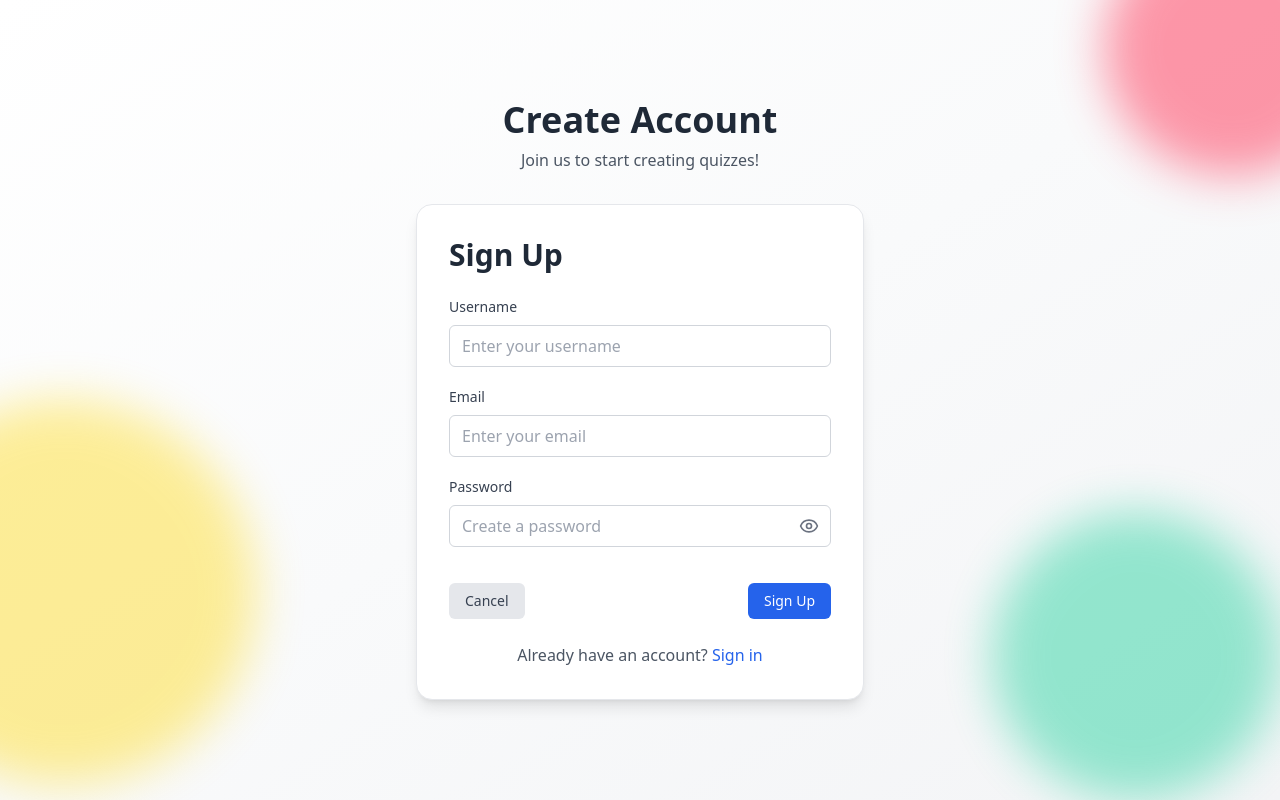
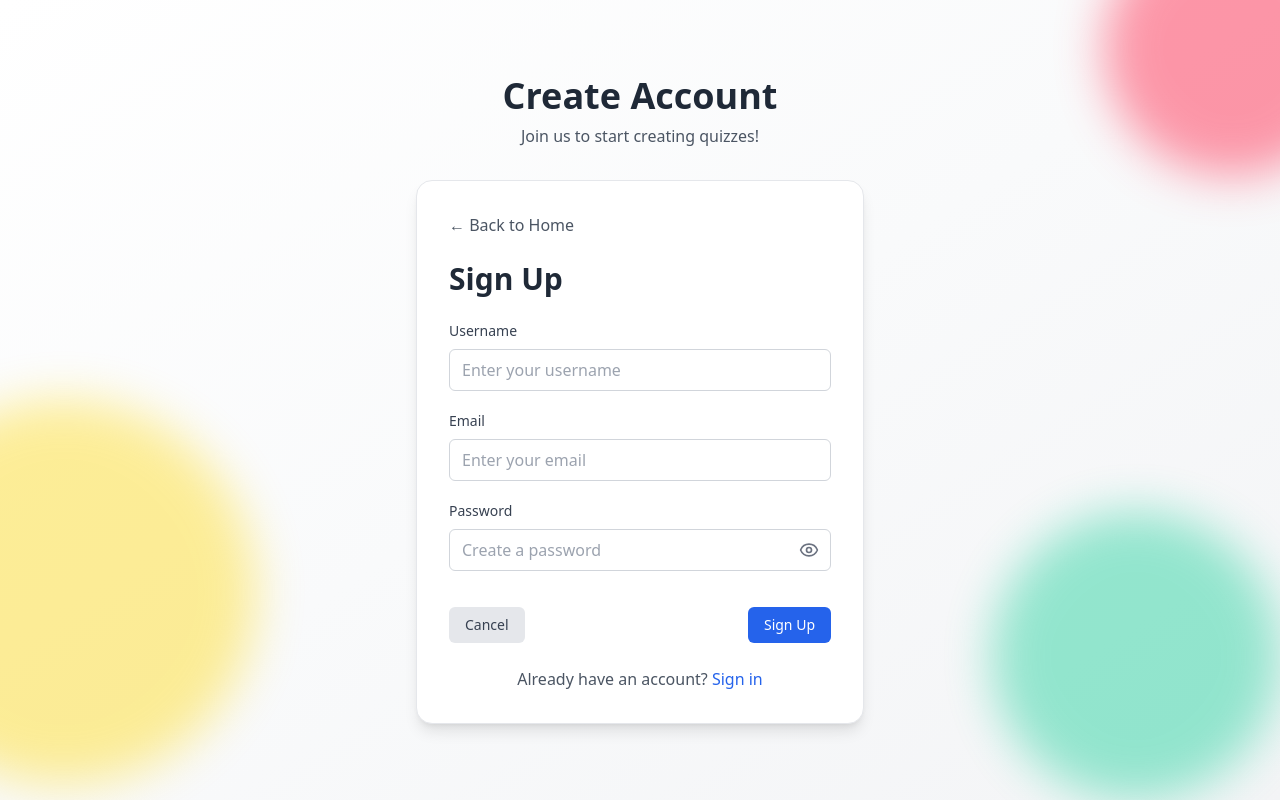
Before and after one commit to smresponsibilities/QuizDeck, a React (Vite) app in the folder frontend/: page /signup in a window 1280 px wide. Built offline with nearby package versions, Linux system fonts and the light colour scheme.

Commit message:
feat(route): Add back to home

```diff
--- a/frontend/src/components/loginform.jsx
+++ b/frontend/src/components/loginform.jsx
@@ -26,6 +26,9 @@ export default function LoginForm() {
 
   return (
     <div>
+      <Link to="/" className="inline-block mb-6 text-gray-600 hover:text-gray-800">
+        ← Back to Home
+      </Link>
       <h2 className="text-3xl font-bold text-gray-800 mb-4">Login</h2>
       <form className="flex flex-col gap-5">
         <div className="">
--- a/frontend/src/components/signupform.jsx
+++ b/frontend/src/components/signupform.jsx
@@ -26,6 +26,9 @@ export default function SignUpForm() {
 
   return (
     <div>
+      <Link to="/" className="inline-block mb-6 text-gray-600 hover:text-gray-800">
+        ← Back to Home
+      </Link>
       <h2 className="text-3xl font-bold text-gray-800 mb-6">Sign Up</h2>
       <form className="flex flex-col gap-5" onSubmit={signupHandler}>
         <div>
```
